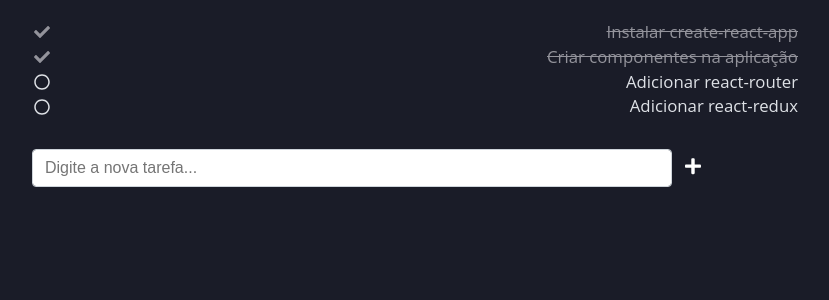
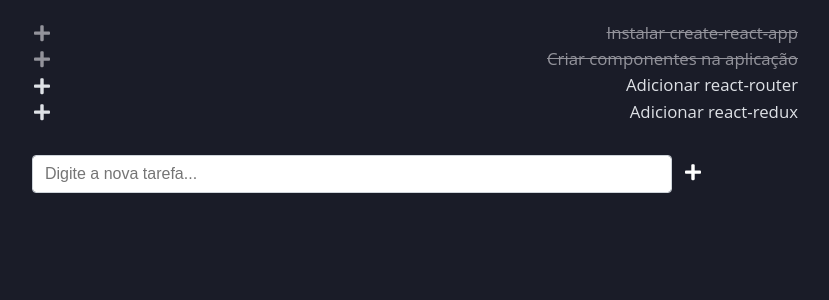
Before and after one commit to pedrogustavo/todo-app-react, a React (Create React App) app: page / in a window 1280 px wide. Shown: the top 300 px of the page, without its empty margins (224-1053 px from the left). Built offline with nearby package versions, Linux system fonts and the light colour scheme.

Commit message:
:sparkles: Adiciona mais ícones ao componente Icon

```diff
--- a/src/components/Icon.js
+++ b/src/components/Icon.js
@@ -1,26 +1,44 @@
 import React from 'react'
 import PropTypes from 'prop-types'
 
-function Icon ({ completed }) {
+function Icon ({ name }) {
 
-    if (completed) {
+    switch (name) {
+        case 'check':
             return (
-        <svg v-if="completed" aria-hidden="true" focusable="false" data-prefix="fas" data-icon="check" className="svg-inline--fa fa-check fa-w-16 icon" role="img" xmlns="http://www.w3.org/2000/svg" viewBox="0 0 512 512">
+                <svg aria-hidden="true" focusable="false" data-prefix="fas" data-icon="check" className="svg-inline--fa fa-check fa-w-16 icon" role="img" xmlns="http://www.w3.org/2000/svg" viewBox="0 0 512 512">
                     <path fill="currentColor" d="M173.898 439.404l-166.4-166.4c-9.997-9.997-9.997-26.206 0-36.204l36.203-36.204c9.997-9.998 26.207-9.998 36.204 0L192 312.69 432.095 72.596c9.997-9.997 26.207-9.997 36.204 0l36.203 36.204c9.997 9.997 9.997 26.206 0 36.204l-294.4 294.401c-9.998 9.997-26.207 9.997-36.204-.001z"></path>
                 </svg>
             )
-    }
-
+        case 'circle':
             return (
                 <svg aria-hidden="true" focusable="false" data-prefix="far" data-icon="circle" className="svg-inline--fa fa-circle fa-w-16 icon" role="img" xmlns="http://www.w3.org/2000/svg" viewBox="0 0 512 512">
                     <path fill="currentColor" d="M256 8C119 8 8 119 8 256s111 248 248 248 248-111 248-248S393 8 256 8zm0 448c-110.5 0-200-89.5-200-200S145.5 56 256 56s200 89.5 200 200-89.5 200-200 200z"></path>
                 </svg>
             )
-
+        case 'times':
+            return (
+                <svg aria-hidden="true" focusable="false" data-prefix="fas" data-icon="times" className="svg-inline--fa fa-times fa-w-11 icon" role="img" xmlns="http://www.w3.org/2000/svg" viewBox="0 0 352 512">
+                    <path fill="currentColor" d="M242.72 256l100.07-100.07c12.28-12.28 12.28-32.19 0-44.48l-22.24-22.24c-12.28-12.28-32.19-12.28-44.48 0L176 189.28 75.93 89.21c-12.28-12.28-32.19-12.28-44.48 0L9.21 111.45c-12.28 12.28-12.28 32.19 0 44.48L109.28 256 9.21 356.07c-12.28 12.28-12.28 32.19 0 44.48l22.24 22.24c12.28 12.28 32.2 12.28 44.48 0L176 322.72l100.07 100.07c12.28 12.28 32.2 12.28 44.48 0l22.24-22.24c12.28-12.28 12.28-32.19 0-44.48L242.72 256z"></path>
+                </svg>
+            )
+        case 'plus':
+            return (
+                <svg aria-hidden="true" focusable="false" data-prefix="fas" data-icon="plus" className="svg-inline--fa fa-plus fa-w-14 icon" role="img" xmlns="http://www.w3.org/2000/svg" viewBox="0 0 448 512">
+                    <path fill="currentColor" d="M416 208H272V64c0-17.67-14.33-32-32-32h-32c-17.67 0-32 14.33-32 32v144H32c-17.67 0-32 14.33-32 32v32c0 17.67 14.33 32 32 32h144v144c0 17.67 14.33 32 32 32h32c17.67 0 32-14.33 32-32V304h144c17.67 0 32-14.33 32-32v-32c0-17.67-14.33-32-32-32z"></path>
+                </svg>
+            )
+        default:
+            return (
+                <svg aria-hidden="true" focusable="false" data-prefix="fas" data-icon="plus" className="svg-inline--fa fa-plus fa-w-14 icon" role="img" xmlns="http://www.w3.org/2000/svg" viewBox="0 0 448 512">
+                    <path fill="currentColor" d="M416 208H272V64c0-17.67-14.33-32-32-32h-32c-17.67 0-32 14.33-32 32v144H32c-17.67 0-32 14.33-32 32v32c0 17.67 14.33 32 32 32h144v144c0 17.67 14.33 32 32 32h32c17.67 0 32-14.33 32-32V304h144c17.67 0 32-14.33 32-32v-32c0-17.67-14.33-32-32-32z"></path>
+                </svg>
+            )
+      }
 }
 
 Icon.propTypes = {
-    completed: PropTypes.bool
+    name: PropTypes.string
 }
 
 export default Icon
```
Lines whose indentation alone changed are shown as unchanged.
